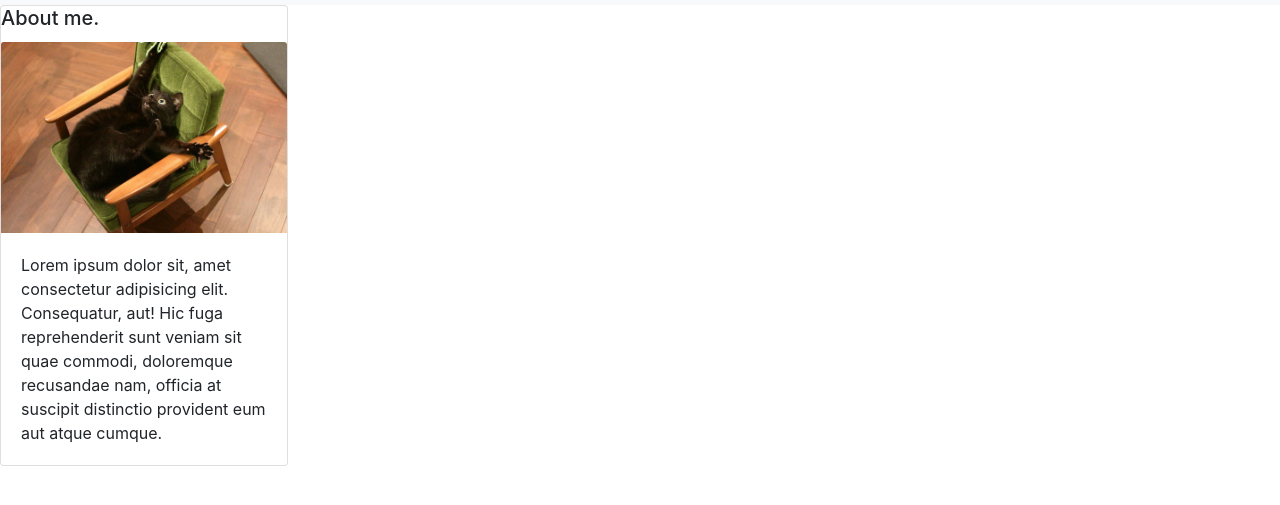
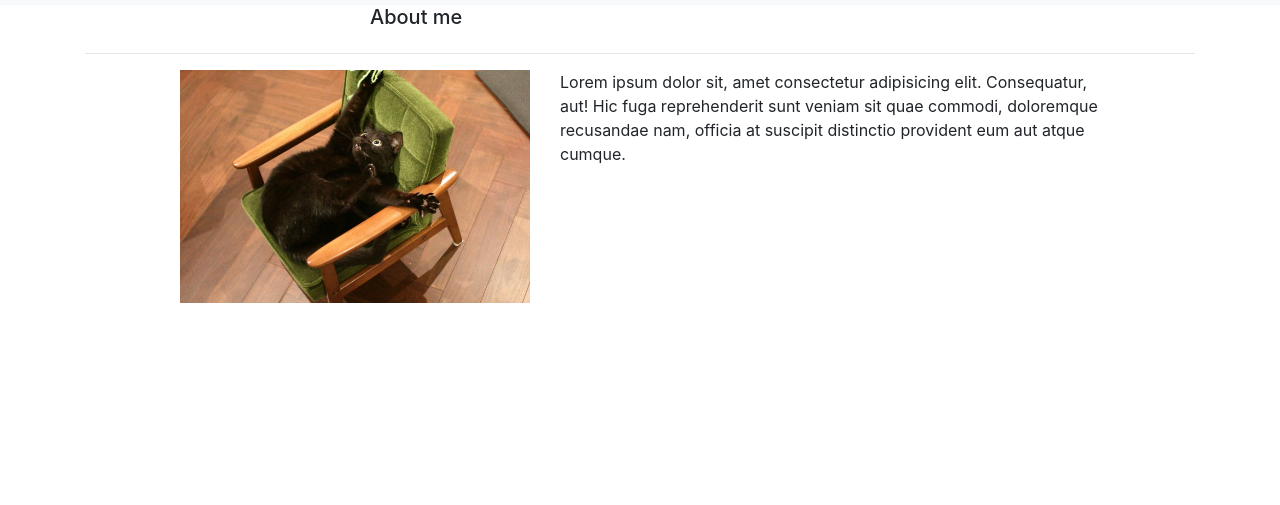
Before and after one commit to timholzer/Simple-Sample-Portfolio-Website-Using-Bootstrap, a plain HTML site: page index.html in a window 1280 px wide. Shown: the part 51-556 px from the top of the page. Drawn offline with nearby package versions, Linux system fonts and the light colour scheme.

Commit message:
changed about me to rows instead of cards and misc stuff

```diff
--- a/index.html
+++ b/index.html
@@ -7,7 +7,7 @@
     <title>Tim Holzer's Homework </title>
   </head>
   <body>
-    <nav class="navbar navbar-expand-lg navbar-light bg-light">
+    <nav class="navbar navbar-expand-sm navbar-light bg-light">
         <a class="navbar-brand" >Tim Holzer</a>
         <button class="navbar-toggler" type="button" data-toggle="collapse" data-target="#navbarNav" aria-controls="navbarNav" aria-expanded="false" aria-label="Toggle navigation">
             <span class="navbar-toggler-icon"></span>
@@ -26,13 +26,21 @@
             </ul>
         </div>
     </nav>
-    <div class="card" style="width: 18rem;">
-        <h5 class="card-title">About me.</h5>
-        <img class="card-img-top" src="./Assets/Images/spaz2.jpg" alt="I hope you like this picture of a cat I found on the internet a while back">
-        <div class="card-body">
-          <p class="card-text">Lorem ipsum dolor sit, amet consectetur adipisicing elit. Consequatur, aut! Hic fuga reprehenderit sunt veniam sit quae commodi, doloremque recusandae nam, officia at suscipit distinctio provident eum aut atque cumque.</p>
+    <main class="container">
+        <div class="row justify-content-sm-center">
+          <div class="col-sm-6">
+            <h5>About me</h5>
+          </div>
+        </div><hr>
+        <div class="row justify-content-sm-center">
+          <div class="col-sm-4">
+            <img class="img-fluid float-md-left" src="./Assets/Images/spaz2.jpg" alt="I hope you like this picture of a cat I found on the internet a while back">
+          </div>
+          <div class="col-sm-6">
+            <p>Lorem ipsum dolor sit, amet consectetur adipisicing elit. Consequatur, aut! Hic fuga reprehenderit sunt veniam sit quae commodi, doloremque recusandae nam, officia at suscipit distinctio provident eum aut atque cumque.</p>
+          </div>
         </div>
-    </div>
+    </main>
       <script src="https://code.jquery.com/jquery-3.5.1.slim.min.js" integrity="sha384-DfXdz2htPH0lsSSs5nCTpuj/zy4C+OGpamoFVy38MVBnE+IbbVYUew+OrCXaRkfj" crossorigin="anonymous"></script>
       <script src="https://cdn.jsdelivr.net/npm/popper.js@1.16.1/dist/umd/popper.min.js" integrity="sha384-9/reFTGAW83EW2RDu2S0VKaIzap3H66lZH81PoYlFhbGU+6BZp6G7niu735Sk7lN" crossorigin="anonymous"></script>
       <script src="https://stackpath.bootstrapcdn.com/bootstrap/4.5.2/js/bootstrap.min.js" integrity="sha384-B4gt1jrGC7Jh4AgTPSdUtOBvfO8shuf57BaghqFfPlYxofvL8/KUEfYiJOMMV+rV" crossorigin="anonymous"></script>
```
Also changed, not shown: 1 other file.
